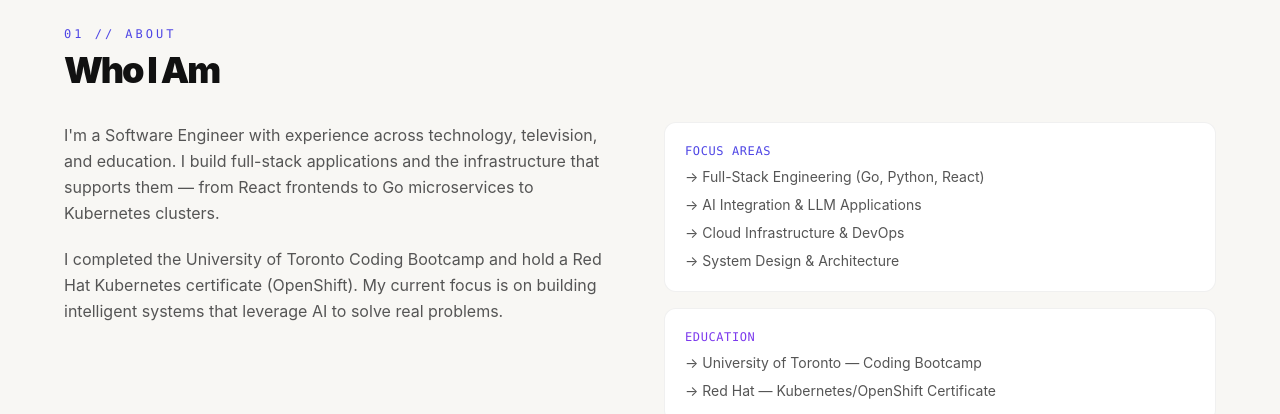
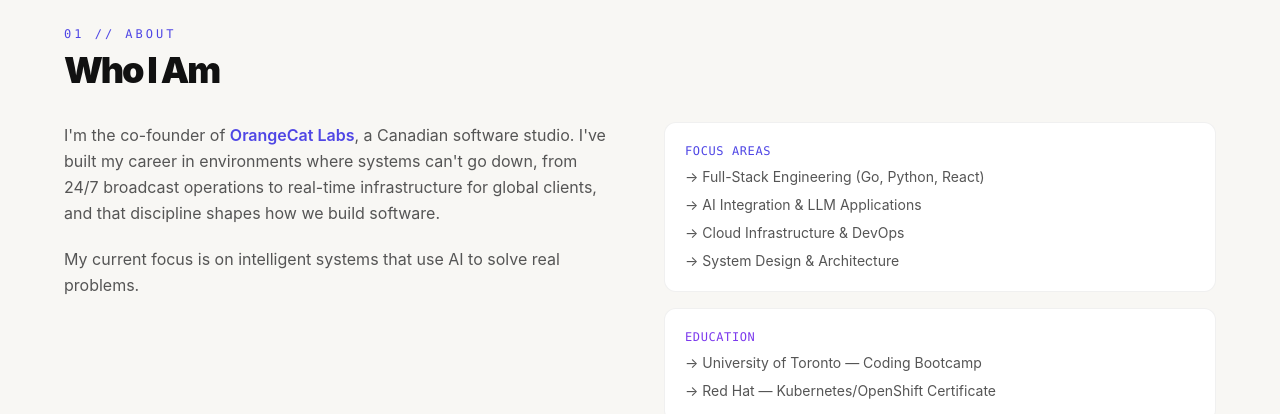
Before and after one commit to rfabreu/portfolio, an Astro site in the folder frontend/: page / in a window 1280 px wide. Shown: the part 800-1214 px from the top of the page. Built offline with nearby package versions, Linux system fonts and the light colour scheme; Astro itself is replaced by a stand-in of ours; no server answers.

Commit message:
feat(p10): rewrite About copy in founder voice with OrangeCat Labs link

```diff
--- a/frontend/src/components/About.astro
+++ b/frontend/src/components/About.astro
@@ -9,14 +9,16 @@ import SectionHeader from './SectionHeader.astro';
     <div class="grid md:grid-cols-2 gap-12 mt-8">
       <div class="space-y-5">
         <p class="text-text-secondary leading-relaxed">
-          I'm a Software Engineer with experience across technology, television, and education.
-          I build full-stack applications and the infrastructure that supports them — from React
-          frontends to Go microservices to Kubernetes clusters.
+          I'm the co-founder of
+          <a
+            href="https://orangecatlabs.ca"
+            target="_blank"
+            rel="noopener noreferrer"
+            class="text-accent-indigo font-semibold underline-offset-4 hover:underline"
+          >OrangeCat Labs</a>, a Canadian software studio. I've built my career in environments where systems can't go down, from 24/7 broadcast operations to real-time infrastructure for global clients, and that discipline shapes how we build software.
         </p>
         <p class="text-text-secondary leading-relaxed">
-          I completed the University of Toronto Coding Bootcamp and hold a Red Hat Kubernetes
-          certificate (OpenShift). My current focus is on building intelligent systems that
-          leverage AI to solve real problems.
+          My current focus is on intelligent systems that use AI to solve real problems.
         </p>
       </div>
 
--- /dev/null
+++ b/frontend/tests/about-orangecat.test.ts
@@ -0,0 +1,50 @@
+import { experimental_AstroContainer as AstroContainer } from 'astro/container';
+import { describe, expect, it } from 'vitest';
+import About from '../src/components/About.astro';
+
+async function renderAbout() {
+  const container = await AstroContainer.create();
+  return container.renderToString(About);
+}
+
+describe('P10: About section copy', () => {
+  it('introduces Rafael as co-founder with a single OrangeCat Labs link', async () => {
+    const html = await renderAbout();
+
+    expect(html).toContain('co-founder of');
+    expect(html).toContain('href="https://orangecatlabs.ca"');
+    expect(html).toContain('target="_blank"');
+    expect(html).toContain('rel="noopener noreferrer"');
+    expect(html).toContain('a Canadian software studio');
+    expect(html.split('orangecatlabs.ca').length - 1).toBe(1);
+  });
+
+  it('uses the approved founder-voice copy', async () => {
+    const html = await renderAbout();
+
+    expect(html).toContain('24/7 broadcast operations');
+    expect(html).toContain('real-time infrastructure for global clients');
+    expect(html).toContain('My current focus is on intelligent systems that use AI to solve real problems.');
+  });
+
+  it('removes the old job-seeker opener and credentials paragraph', async () => {
+    const html = await renderAbout();
+
+    expect(html).not.toContain('Software Engineer with experience across');
+    expect(html).not.toContain('I completed the University of Toronto Coding Bootcamp');
+  });
+
+  it('keeps the focus areas and education cards', async () => {
+    const html = await renderAbout();
+
+    expect(html).toContain('FOCUS AREAS');
+    expect(html).toContain('EDUCATION');
+    expect(html).toContain('University of Toronto');
+  });
+
+  it('contains no pricing, budget, or Upwork language', async () => {
+    const html = await renderAbout();
+
+    expect(html).not.toMatch(/\b(price|pricing|budget|quote|upwork)\b/i);
+  });
+});
```
